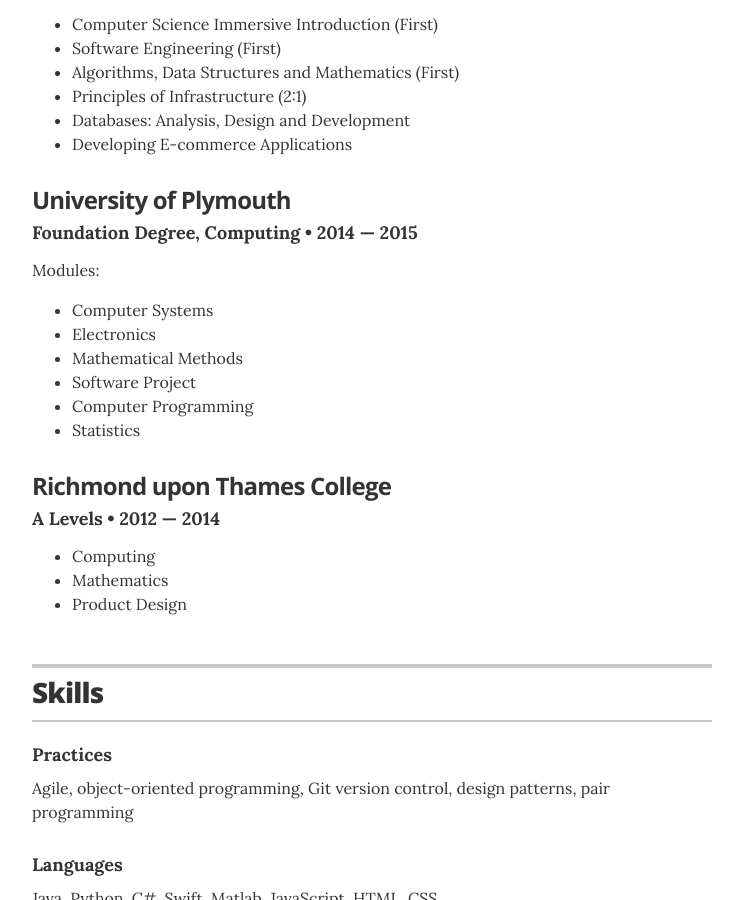
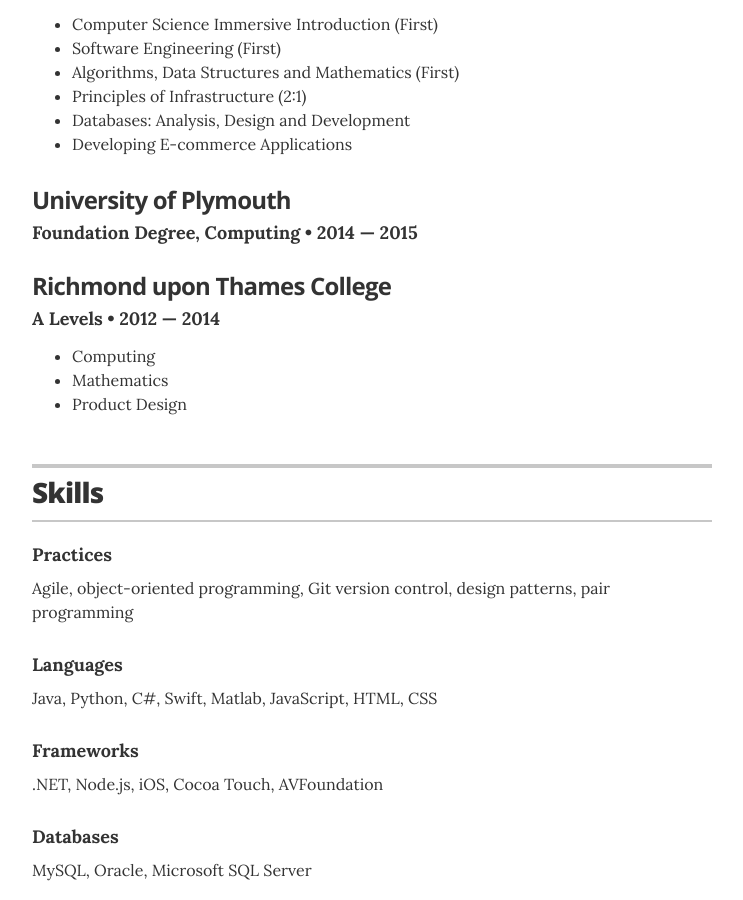
Before and after one commit to nmazidi/nmazidi.github.io, a Jekyll site: the page built from index.html, in a window 1280 px wide and 900 px high, scrolled down 1779 px. Shown: the whole window, without its empty margins (268-1011 px from the left). Built offline with Jekyll 4.4.1, drawn with Linux system fonts in a browser that asks for light colours.

Commit message:
update hard copy

```diff
--- a/_data/education.yml
+++ b/_data/education.yml
@@ -9,8 +9,7 @@
   uni: University of Plymouth
   year: 2014 &mdash; 2015
   awards:
-  summary: <p>Modules&#58;</p><ul><li>Computer Systems</li><li>Electronics</li><li>Mathematical Methods</li><li>Software Project</li><li>Computer Programming</li><li>Statistics</li></ul>
-
+  summary:
 - degree: A Levels
   uni: Richmond upon Thames College
   year: 2012 &mdash; 2014
```
